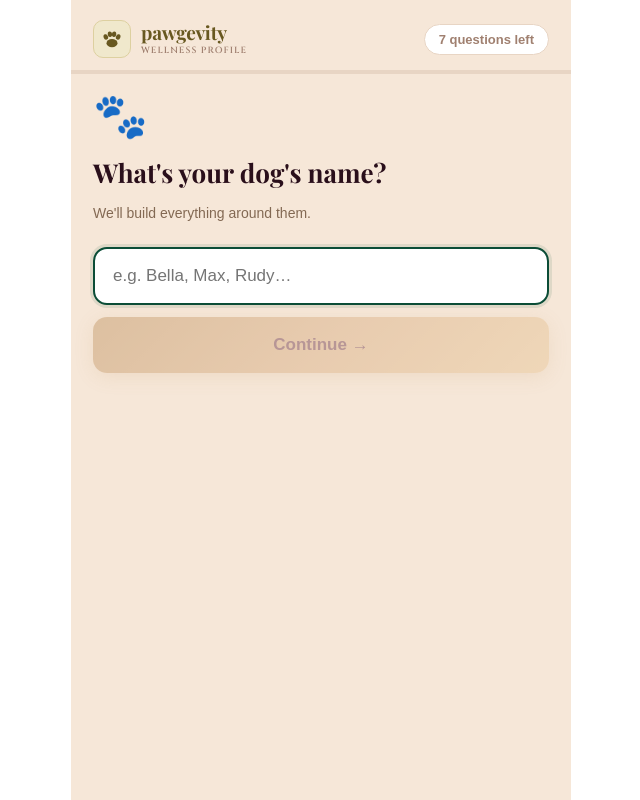
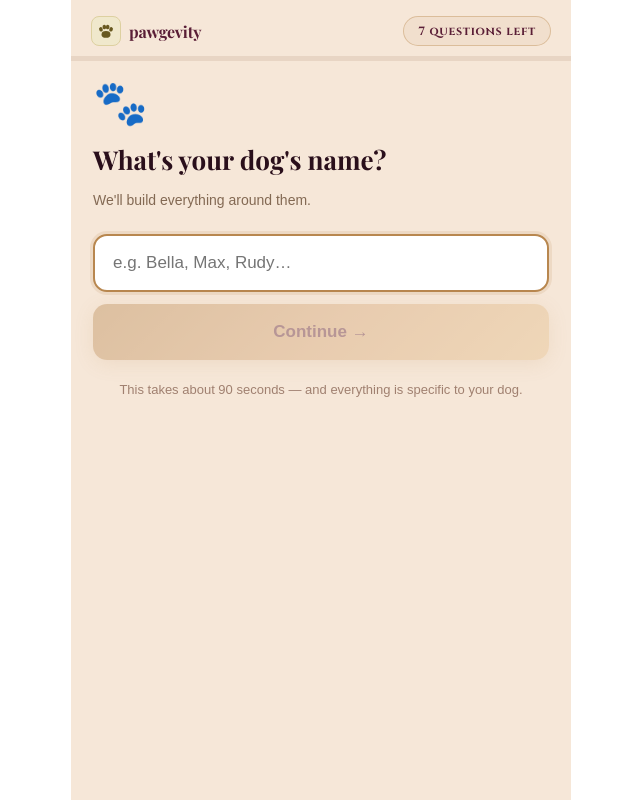
Before and after one commit to wcb1970/pawgevity-quiz, a React (Create React App) app: page / in a window 1280 px wide. Both pictures are taken after a click on the button "Start Your Dog's Wellness Profile →". Shown: the whole page, without its empty margins (319-959 px from the left). Built offline with nearby package versions, Linux system fonts and the light colour scheme; a web font is replaced by a local one.

Commit message:
Add files via upload

```diff
--- a/src/App.jsx
+++ b/src/App.jsx
@@ -67,8 +67,8 @@ const STEPS = [
   // Step 2 — Age (profile + determines pillar focus)
   { type:"choice", id:"age",
     q: (d)=>`How old is ${d.name}?`,
-    sub:"Age is one of the strongest indicators of which wellness areas need the most support.",
-    emoji:"📅",
+    sub:"Age is one of the most useful pieces of context when thinking about a dog's wellness picture.",
+    emoji:"🐾",
     choices:[
       { label:"Under 5 years",  icon:"🌱", value:"young"  },
       { label:"5 – 6 years",   icon:"🌿", value:"mid"    },
@@ -81,7 +81,7 @@ const STEPS = [
   // Step 3 — Myth-busting health concern (Scratch pattern — surprising + educational)
   { type:"choice", id:"concern",
     q: (d)=>`Where are you most worried about ${d.name} right now?`,
-    sub:"Most owners focus on one obvious thing — but the data shows the real issue is usually something else.",
+    sub:"There are no wrong answers — just share what feels most present for you right now.",
     emoji:"🔍",
     myth:true,
     choices:[
@@ -111,7 +111,7 @@ const STEPS = [
   // Step 5 — One observable signal (specific, reassures dog owner they know their dog)
   { type:"choice", id:"signal",
     q: (d)=>`In the past month, has ${d.name} shown any of these?`,
-    sub:"Tick the one that feels most familiar — even if it seems minor.",
+    sub:"Choose the one that feels most relevant. Small, gradual changes are often the most worth noticing.",
     emoji:"👀",
     choices:[
       { label:"Slower to get up after resting",              icon:"🐢", value:"mobility"   },
@@ -126,7 +126,7 @@ const STEPS = [
   // Step 6 — Vet visit (segmentation gold + emotional resonance)
   { type:"choice", id:"vet",
     q: (d)=>`When did ${d.name} last see a vet?`,
-    sub:"This helps us tailor whether your report should flag anything for your next appointment.",
+    sub:"This gives us a little more context about where things stand with your dog's care right now.",
     emoji:"🏥",
     choices:[
       { label:"Within the last 3 months",   icon:"✅", value:"recent"  },
@@ -450,9 +450,20 @@ function QuizStep({ step, data, onAnswer, onNext, stepIdx, total }) {
 
   return (
     <div style={q.root}>
-      {/* Top bar */}
+      {/* Top bar — compact logo, no subtitle */}
       <div style={q.topBar}>
-        <Logo size={28}/>
+        <div style={{display:"flex",alignItems:"center",gap:8}}>
+          <div style={{width:30,height:30,borderRadius:8,background:"#F0E8CC",display:"flex",alignItems:"center",justifyContent:"center",border:"1px solid #DDD0A0",flexShrink:0}}>
+            <svg width="18" height="18" viewBox="0 0 32 32" fill="none">
+              <ellipse cx="16" cy="22" rx="8" ry="6" fill="#685820"/>
+              <ellipse cx="7" cy="13" rx="3.2" ry="4" fill="#685820" transform="rotate(-20 7 13)"/>
+              <ellipse cx="13" cy="9" rx="3.2" ry="4" fill="#685820" transform="rotate(-5 13 9)"/>
+              <ellipse cx="19" cy="9" rx="3.2" ry="4" fill="#685820" transform="rotate(5 19 9)"/>
+              <ellipse cx="25" cy="13" rx="3.2" ry="4" fill="#685820" transform="rotate(20 25 13)"/>
+            </svg>
+          </div>
+          <span style={{fontFamily:B.ff,fontWeight:700,fontSize:16,color:B.plum,letterSpacing:"-0.01em"}}>pawgevity</span>
+        </div>
         <div style={q.pill}>{remaining} question{remaining!==1?"s":""} left</div>
       </div>
 
@@ -475,6 +486,9 @@ function QuizStep({ step, data, onAnswer, onNext, stepIdx, total }) {
             <button style={{...q.nextBtn, opacity:val.trim()?1:0.4}} onClick={submitText} disabled={!val.trim()}>
               Continue →
             </button>
+            <p style={{fontSize:13,color:B.muted,textAlign:"center",marginTop:8,lineHeight:1.6}}>
+              This takes about 90 seconds — and everything is specific to your dog.
+            </p>
           </div>
         )}
 
@@ -491,10 +505,10 @@ function QuizStep({ step, data, onAnswer, onNext, stepIdx, total }) {
                   transition:"all 0.22s cubic-bezier(0.34,1.2,0.64,1)",
                 }} onClick={()=>selectChoice(c,i)} disabled={selected!==null}>
                   <span style={{fontSize:22,flexShrink:0}}>{c.icon}</span>
-                  <span style={{fontSize:15,fontWeight:isSel?700:500,color:isSel?B.forest:B.text,flex:1,textAlign:"left",lineHeight:1.4}}>
+                  <span style={{fontSize:15,fontWeight:isSel?700:500,color:isSel?B.plum:B.text,flex:1,textAlign:"left",lineHeight:1.4}}>
                     {c.label}
                   </span>
-                  {isSel && <div style={{...q.check,background:B.forest}}>✓</div>}
+                  {isSel && <div style={{...q.check,background:"linear-gradient(135deg,#B8874F,#E6C08A)",color:B.plum}}>✓</div>}
                 </button>
               );
             })}
@@ -514,9 +528,9 @@ function QuizStep({ step, data, onAnswer, onNext, stepIdx, total }) {
             <p style={q.mythTruth}><strong>What&apos;s actually happening:</strong> {myth.truth}</p>
             <button
               style={{
-                width:"100%", background:"#0B4D37", color:"#fff", border:"none",
+                width:"100%", background:"linear-gradient(135deg,#B8874F,#D4A373,#E6C08A)", color:B.plum, border:"none",
                 borderRadius:14, padding:"16px 24px", fontSize:16, fontWeight:700,
-                cursor:"pointer", fontFamily:"'Outfit',sans-serif", marginTop:4
+                cursor:"pointer", fontFamily:B.ff, marginTop:4
               }}
               onClick={dismissMyth}
             >
@@ -574,8 +588,8 @@ function Calculating({ data, onDone }) {
         <div style={calc.stepList}>
           {steps2.map((s,i)=>(
             <div key={i} style={{...calc.stepItem, opacity:step>=i?1:0.2, transition:`opacity 0.4s ease ${i*0.1}s`}}>
-              <span style={{...calc.stepDot, background:step>=i?B.forest:B.border}}/>
-              <span style={{fontSize:14, color:step>=i?B.text:B.muted, fontWeight:step===i?600:400}}>{s}</span>
+              <span style={{...calc.stepDot, background:step>=i?"#D4A373":B.border}}/>
+              <span style={{fontSize:14, color:step>=i?B.navy:B.muted, fontWeight:step===i?600:400}}>{s}</span>
             </div>
           ))}
         </div>
@@ -962,7 +976,7 @@ export default function App() {
         *{box-sizing:border-box;margin:0;padding:0;}
         button{font-family:'Outfit',sans-serif;cursor:pointer;}
         input{font-family:'Outfit',sans-serif;}
-        input:focus{outline:none;border-color:#0B4D37!important;box-shadow:0 0 0 3px rgba(11,77,55,0.1);}
+        input:focus{outline:none;border-color:#B8874F!important;box-shadow:0 0 0 3px rgba(184,135,79,0.15);}
         @keyframes spin{to{transform:rotate(360deg);}}
         @keyframes up{from{opacity:0;transform:translateY(16px)}to{opacity:1;transform:translateY(0)}}
         @keyframes mythIn{from{opacity:0;transform:scale(0.96)}to{opacity:1;transform:scale(1)}}
@@ -1024,9 +1038,9 @@ const l = {
 
 const q = {
   root:         { background:B.cream, minHeight:"100vh", display:"flex", flexDirection:"column" },
-  topBar:       { display:"flex", justifyContent:"space-between", alignItems:"center", padding:"20px 22px 12px" },
-  pill:         { background:B.white, border:`1px solid ${B.border}`, borderRadius:100, padding:"7px 14px", fontSize:13, fontWeight:700, color:B.muted },
-  track:        { height:4, background:B.border, overflow:"hidden" },
+  topBar:       { display:"flex", justifyContent:"space-between", alignItems:"center", padding:"16px 20px 10px" },
+  pill:         { background:"rgba(184,135,79,0.08)", border:"1.5px solid rgba(184,135,79,0.4)", borderRadius:100, padding:"6px 14px", fontSize:12, fontWeight:700, color:B.plum, fontFamily:B.fc, letterSpacing:"0.06em" },
+  track:        { height:5, background:B.border, overflow:"hidden", flexShrink:0 },
   fill:         { height:"100%", background:"linear-gradient(90deg,#B8874F,#D4A373,#E6C08A)", transition:"width 0.5s ease" },
   card:         { flex:1, padding:"16px 22px 40px" },
   emoji:        { fontSize:44, marginBottom:14, display:"block" },
```
